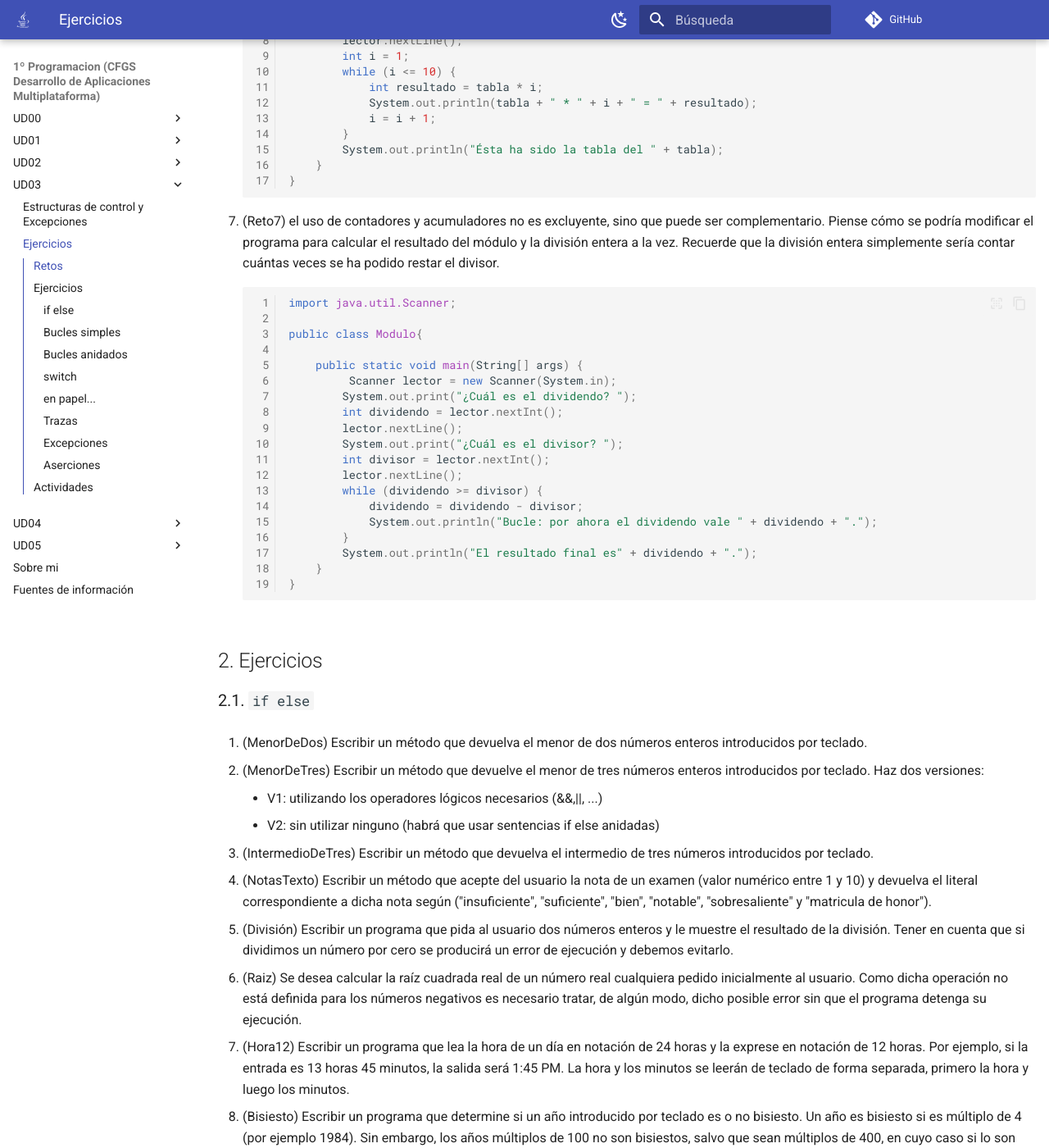
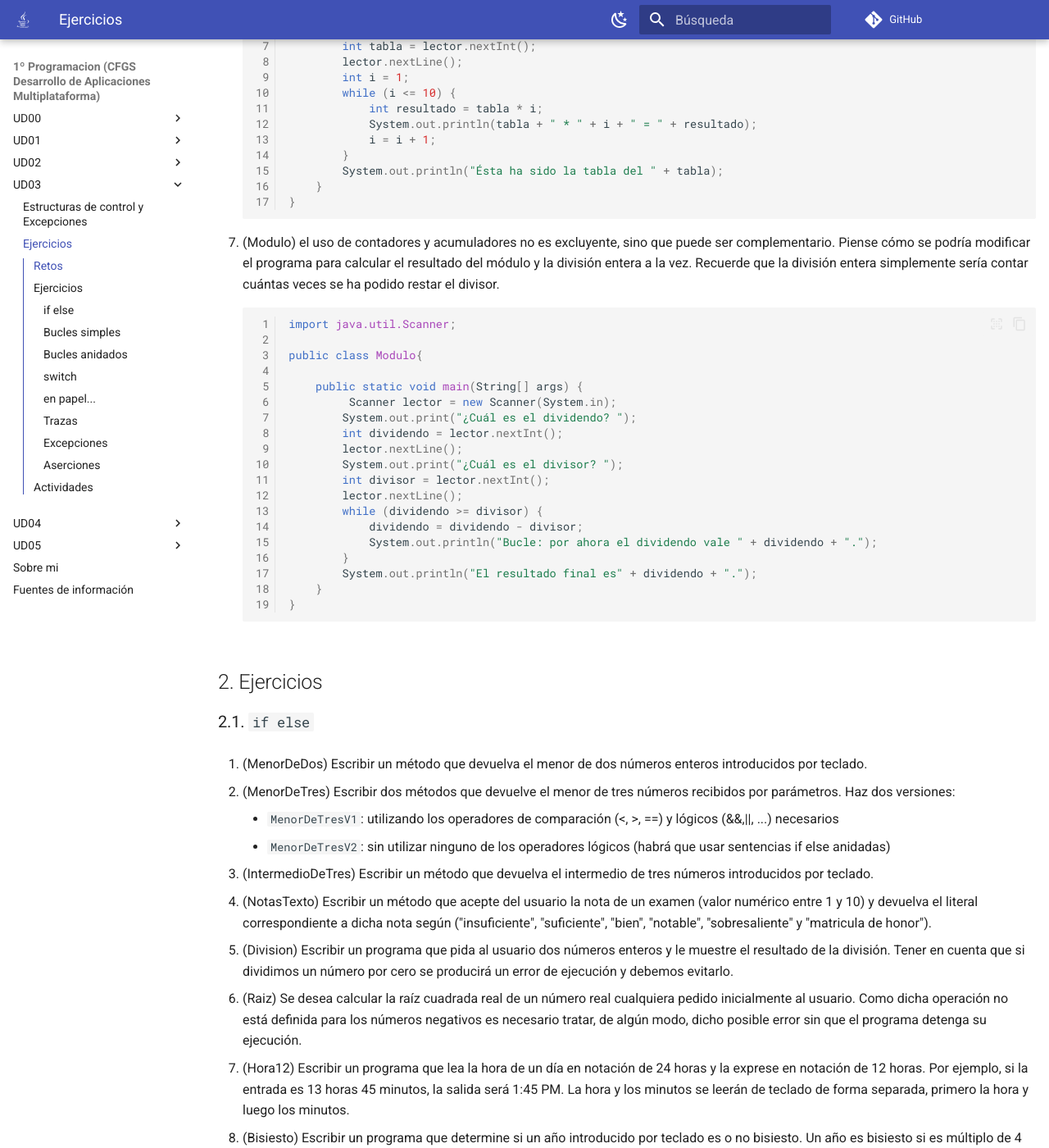
Before and after one commit to martinezpenya/1DAMProgramacion, an MkDocs documentation site: the page built from docs/UD03/UD03_ejercicios_ES.md, in a window 1280 px wide and 1400 px high, scrolled down 2680 px. Shown: the whole window at 82% size. Built offline with MkDocs 1.6.1 and Material for MkDocs 9.7.7, drawn with Linux system fonts in a browser that asks for light colours; comment, search, counter and statistics services are not loaded; some of the changed text lies outside the part shown.

Commit message:
Revised reto titles

````diff
--- a/docs/UD03/UD03_ejercicios_ES.md
+++ b/docs/UD03/UD03_ejercicios_ES.md
@@ -137,7 +137,7 @@
     }
     ```
 
-7. (Reto7) el uso de contadores y acumuladores no es excluyente, sino que puede ser complementario. Piense cómo se podría modificar el programa para calcular el resultado del módulo y la división entera a la vez. Recuerde que la división entera simplemente sería contar cuántas veces se ha podido restar el divisor.
+7. (Modulo) el uso de contadores y acumuladores no es excluyente, sino que puede ser complementario. Piense cómo se podría modificar el programa para calcular el resultado del módulo y la división entera a la vez. Recuerde que la división entera simplemente sería contar cuántas veces se ha podido restar el divisor.
 
     ```java
     import java.util.Scanner;
@@ -167,15 +167,15 @@
 
 1. (MenorDeDos) Escribir un método que devuelva el menor de dos números enteros introducidos por teclado.
 
-2. (MenorDeTres) Escribir un método que devuelve el menor de tres números enteros introducidos por teclado. Haz dos versiones:
-    - V1: utilizando los operadores lógicos necesarios (&&,||, ...)
-    - V2: sin utilizar ninguno (habrá que usar sentencias if else anidadas)
+2. (MenorDeTres) Escribir dos métodos que devuelve el menor de tres números recibidos por parámetros. Haz dos versiones:
+    - `MenorDeTresV1`: utilizando los operadores de comparación (<, >, ==) y lógicos (&&,||, ...) necesarios
+    -  `MenorDeTresV2`: sin utilizar ninguno de los operadores lógicos (habrá que usar sentencias if else anidadas)
 
 3. (IntermedioDeTres) Escribir un método que devuelva el intermedio de tres números introducidos por teclado.
 
 4. (NotasTexto) Escribir un método que acepte del usuario la nota de un examen (valor numérico entre 1 y 10) y devuelva el literal correspondiente a dicha nota según ("insuficiente", "suficiente", "bien", "notable", "sobresaliente" y "matricula de honor").
 
-5. (División) Escribir un programa que pida al usuario dos números enteros y le muestre el resultado de la división. Tener en cuenta que si dividimos un número por cero se producirá un error de ejecución y debemos evitarlo.
+5. (Division) Escribir un programa que pida al usuario dos números enteros y le muestre el resultado de la división. Tener en cuenta que si dividimos un número por cero se producirá un error de ejecución y debemos evitarlo.
 
 6. (Raiz) Se desea calcular la raíz cuadrada real de un número real cualquiera pedido inicialmente al usuario. Como dicha operación no está definida para los números negativos es necesario tratar, de algún modo, dicho posible error sin que el programa detenga su ejecución.
 
````
Also changed, not shown: other parts of docs/UD03/UD03_ejercicios_ES.md (+7 -7 lines).
